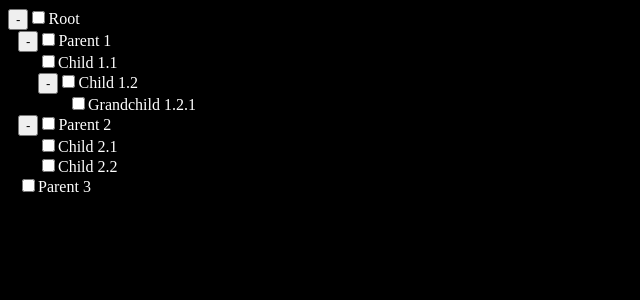
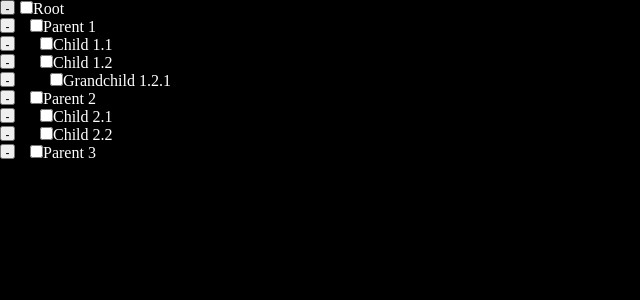
Before and after one commit to shuklasp10/treeview, a React (Vite) app: page / in a window 1280 px wide. Shown: the top 300 px of the page, without its empty margins (0-640 px from the left). Built offline with nearby package versions, Linux system fonts and the light colour scheme.

Commit message:
styling updated

```diff
--- a/index.html
+++ b/index.html
@@ -17,7 +17,7 @@
     <link rel="manifest" href="/manifest.json" />
     <title>React App</title>
   </head>
-  <body style="background-color: black; color: white;">
+  <body>
     <noscript>You need to enable JavaScript to run this app.</noscript>
     <div id="root"></div>
     <!--
--- /dev/null
+++ b/src/App.css
@@ -0,0 +1,21 @@
+*{
+    margin: 0;
+    padding: 0;
+    box-sizing: border-box;
+}
+
+body{
+    background-color: black;
+    color: white;
+}
+
+button{
+    width: 15px;
+    height: 15px;
+    margin-right: 5px;
+    font-size: 12px;
+    vertical-align: text-top;
+}
+.node{
+    display: inline-block;
+}
--- a/src/App.jsx
+++ b/src/App.jsx
@@ -1,5 +1,6 @@
 import data from './data.json';
 import GenerateTree from './GenerateTree';
+import './App.css'
 
 function App() {
   // console.log(data);
--- a/src/GenerateTree.jsx
+++ b/src/GenerateTree.jsx
@@ -1,22 +1,25 @@
-import {useEffect, useState} from 'react';
+import { useEffect, useState } from 'react';
 
 const GenerateTree = ({ root, parentSelected, depth }) => {
   const [isSelected, setIsSelected] = useState(false);
   const [show, setShow] = useState(true);
 
-  useEffect(()=>{
+  useEffect(() => {
     setIsSelected(parentSelected);
-  },[parentSelected])
+  }, [parentSelected])
 
   return (
-    <div  style={{marginLeft: 10*depth}}>
-      {root.children.length ? <button onClick={()=>setShow(!show)}>{show? "-":"+"}</button>:null}
-      <input type="checkbox" onChange={()=>setIsSelected(!isSelected)}
-      checked={isSelected} name={root.name} id={root.name}/>
-      <label htmlFor={root.name}>{root.name}</label>
-      {(root.children && show) && root.children.map((child)=>(
-        <GenerateTree root = {child} parentSelected = {isSelected} depth={depth+1}/>
-      ))}
+    <div>
+      {<button onClick={() => setShow(!show)}>{show ? "-" : "+"}</button>}
+
+      <div className='node' style={{ marginLeft: 10 * depth }}>
+        <input type="checkbox" onChange={() => setIsSelected(!isSelected)}
+          checked={isSelected} name={root.name} id={root.name} />
+        <label htmlFor={root.name}>{root.name}</label>
+      </div>
+        {(root.children && show) && root.children.map((child) => (
+          <GenerateTree root={child} parentSelected={isSelected} depth={depth + 1} />
+        ))}
     </div>
   )
 }
```
